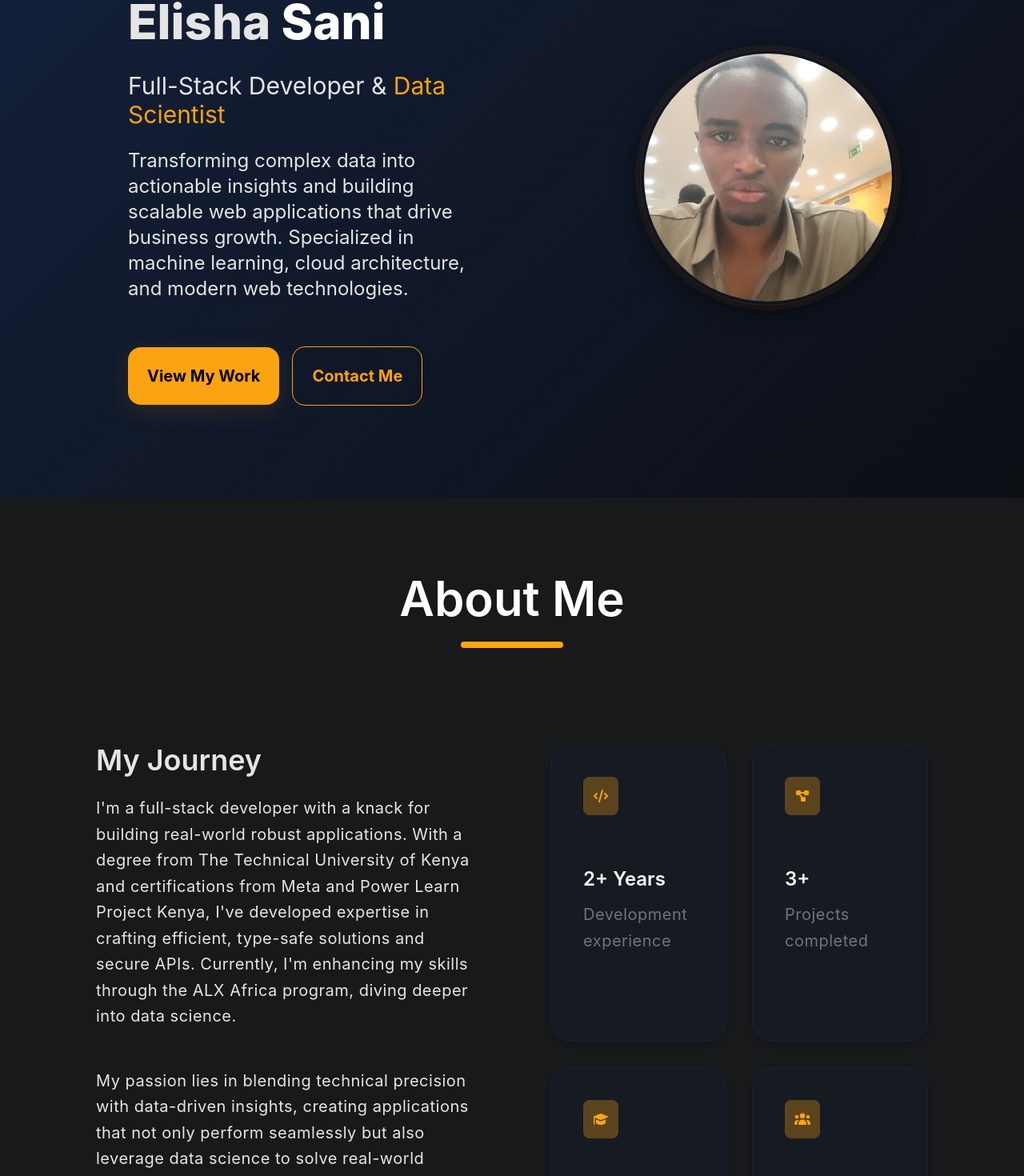
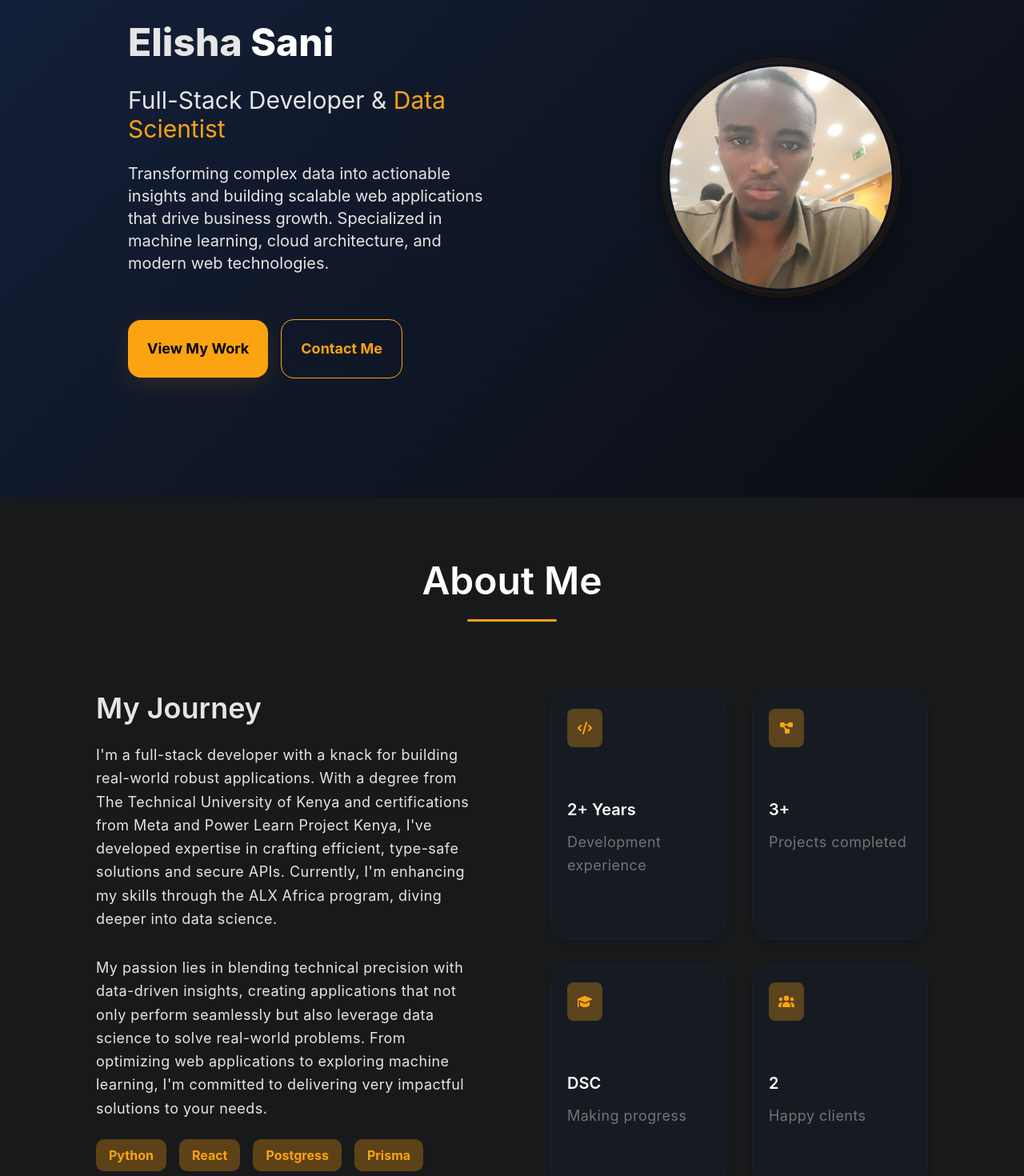
Before and after one commit to Elisha-Sani/personal-portfolio, a Next.js app: page / in a window 1280 px wide. Shown: the part 178-1648 px from the top of the page at 80% size. Built offline with nearby package versions, Linux system fonts and the light colour scheme.

Commit message:
Fix UI Layout

```diff
--- a/src/components/About.tsx
+++ b/src/components/About.tsx
@@ -23,20 +23,20 @@ const IconCard: React.FC<IconCardProps> = ({ icon, value, text }) => {
     <div
       className="flex flex-col items-start space-y-16 bg-[var(--color-bg-abcard)]
                     border border-[var(--color-bg-start)] rounded-3xl
-                    p-10 cursor-pointer hover:border-[var(--color-primary)]/20 shadow-md hover:shadow-lg  transition-shadow duration-300"
+                    p-5 cursor-pointer hover:border-[var(--color-primary)]/20 shadow-md hover:shadow-lg  transition-shadow duration-300"
     >
       {/* Icon box */}
       <div className="p-3 rounded-md bg-[var(--color-primary)]/30">
         <FontAwesomeIcon
           icon={icon}
-          className="text-[var(--color-primary)] w-8 h-8"
+          className="text-[var(--color-primary)] w-6 h-6"
         />
       </div>
 
       {/* Text content */}
       <div className="space-y-3">
-        <p className="text-lg lg:text-2xl font-semibold text-white">{value}</p>
-        <p className="text-sm lg:text-xl leading-relaxed tracking-wide text-muted-foreground">
+        <p className="text-base lg:text-xl font-semibold text-white">{value}</p>
+        <p className="text-base lg:text-lg leading-relaxed tracking-wide text-muted-foreground">
           {text}
         </p>
       </div>
@@ -58,18 +58,18 @@ const About = () => {
       id="about"
       className="max-w-8xl mx-auto min-h-screen px-6 relative bg-[var(--color-bg-about)]"
     >
-      <div className="flex flex-col items-center justify-center pt-24">
-        <h1 className="text-2xl md:text-5xl lg:text-6xl text-white font-semibold">
+      <div className="flex flex-col items-center justify-center pt-20">
+        <h1 className="text-xl md:text-4xl lg:text-5xl text-white font-semibold">
           About Me
         </h1>
-        <hr className="w-32 mx-auto my-6 h-2 bg-[var(--color-primary)] border-0 rounded-full" />
+        <hr className="w-28 mx-auto my-6 h-[3px] bg-[var(--color-primary)] border-0 rounded-full" />
       </div>
-      <div className="px-6 md:px-12 lg:px-24 grid md:grid-cols-2 gap-24 mt-24">
+      <div className="px-6 md:px-12 lg:px-24 grid md:grid-cols-2 gap-24 mt-10 md:mt-16">
         <div className="fade-up space-y-6">
           <h1 className="text-lg md:text-2xl lg:text-4xl font-semibold">
             My Journey
           </h1>
-          <p className="text-sm md:text-lg lg:text-xl leading-relaxed tracking-wide mb-12">
+          <p className="text-sm md:text-lg leading-relaxed tracking-wide mb-8">
             I&apos;m a full-stack developer with a knack for building real-world
             robust applications. With a degree from The Technical University of
             Kenya and certifications from Meta and Power Learn Project Kenya,
@@ -77,14 +77,14 @@ const About = () => {
             solutions and secure APIs. Currently, I&apos;m enhancing my skills
             through the ALX Africa program, diving deeper into data science.
           </p>
-          <p className="text-sm md:text-lg lg:text-xl leading-relaxed tracking-wide mb-8">
+          <p className="text-sm md:text-lg leading-relaxed tracking-wide">
             My passion lies in blending technical precision with data-driven
             insights, creating applications that not only perform seamlessly but
             also leverage data science to solve real-world problems. From
             optimizing web applications to exploring machine learning, I&apos;m
             committed to delivering very impactful solutions to your needs.
           </p>
-          <div className="mt-10 flex flex-wrap text-lg text-[var(--color-primary)] gap-4 font-bold">
+          <div className="mt-4 md:mt-6 flex flex-wrap text-base text-[var(--color-primary)] gap-2 md:gap-4 font-bold">
             {myskills.map((skill) => (
               <span
                 key={skill.id}
--- a/src/components/Hero.tsx
+++ b/src/components/Hero.tsx
@@ -6,36 +6,36 @@ const Hero = () => {
   return (
     <section
       id="hero"
-      className="max-w-8xl mx-auto grid md:grid-cols-2 gap-12 items-center min-h-screen px-16 relative"
+      className="max-w-8xl mx-auto grid md:grid-cols-2 gap-12 items-center min-h-screen px-8 md:px-16 relative"
     >
       {/* Left Column */}
       <div className="fade-up space-y-6">
         <div className="text-lg text-[var(--color-primary)] font-semibold">
           Hello I&apos;m
         </div>
-        <div className="text-5xl md:text-6xl font-extrabold leading-tight">
+        <div className="text-3xl md:text-5xl font-extrabold leading-tight">
           Elisha <span className="text-white">Sani</span>
         </div>
         <div className="text-2xl md:text-3xl text-[var(--color-neutral-text)]">
           Full-Stack Developer &{" "}
           <span className="text-[var(--color-primary)]">Data Scientist</span>
         </div>
-        <p className="text-xl md:text-2xl text-[var(--color-neutral-text)]">
+        <p className="text-lg md:text-xl text-[var(--color-neutral-text)]">
           Transforming complex data into actionable insights and building
           scalable web applications that drive business growth. Specialized in
           machine learning, cloud architecture, and modern web technologies.
         </p>
         <div className="flex items-center gap-4 mt-8 pt-6">
-          <Button className="bg-[var(--color-primary)] text-xl rounded-2xl text-black font-bold py-9 px-6 shadow-[var(--shadow-glow-sm)] transition-transform duration-300 hover:scale-105 hover:bg-[var(--color-primary)] hover:text-xl hover:text-black">
+          <Button className="bg-[var(--color-primary)] text-base md:text-lg rounded-2xl text-black font-bold py-9 px-6 shadow-[var(--shadow-glow-sm)] transition-transform duration-300 hover:scale-105 hover:bg-[var(--color-primary)] hover:text-xl hover:text-black">
             View My Work
           </Button>
-          <Button className="bg-transparent border border-[var(--color-primary)] text-[var(--color-primary)] text-xl rounded-2xl font-bold py-9 px-6 hover:bg-[var(--color-primary)] hover:text-black transition-colors duration-300 ease-in-out">
+          <Button className="bg-transparent border border-[var(--color-primary)] text-[var(--color-primary)] text-base md:text-lg rounded-2xl font-bold py-9 px-6 hover:bg-[var(--color-primary)] hover:text-black transition-colors duration-300 ease-in-out">
             Contact Me
           </Button>
         </div>
       </div>
       <div className="flex items-center justify-center md:justify-end relative">
-        <div className="w-64 h-64 md:w-80 md:h-80 rounded-full shadow-ring overflow-hidden border border-amber-700/20 p-1">
+        <div className="w-64 h-64 md:w-72 md:h-72 rounded-full shadow-ring overflow-hidden border border-amber-700/20 p-1">
           <Image
             src="/images/elisha.jpg"
             alt="Elisha Sani"
--- a/src/components/Navbar.tsx
+++ b/src/components/Navbar.tsx
@@ -59,7 +59,7 @@ const Navbar: React.FC = () => {
             <a
               key={item.id}
               href={`#${item.id}`}
-              className={`cursor-pointer transition-colors hover:text-[var(--color-primary)] text-xl ${
+              className={`cursor-pointer transition-colors hover:text-[var(--color-primary)] text-base md:text-lg font-semibold ${
                 active === item.id ? "text-[var(--color-primary)]" : ""
               }`}
             >
```
